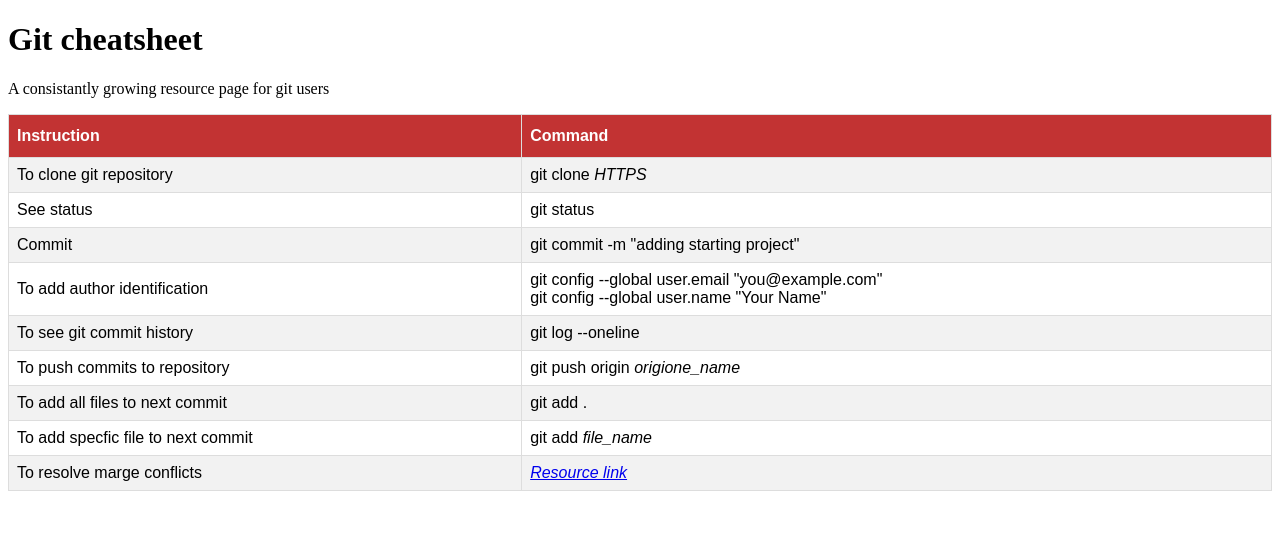
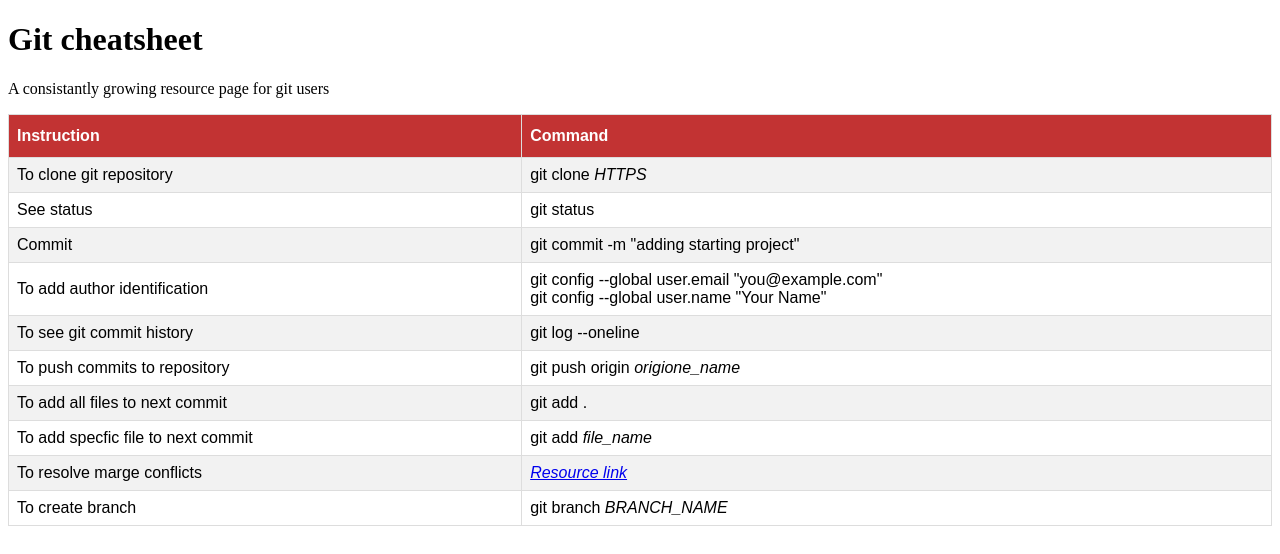
Before and after one commit to rakib313/Background-Generator, a plain HTML site: page index.html in a window 1280 px wide. Drawn offline with Linux system fonts and the light colour scheme.

Commit message:
adding how to branches instruction

```diff
--- a/index.html
+++ b/index.html
@@ -51,6 +51,10 @@
             <td>To resolve marge conflicts</td>
             <td><a target="_blank" href="https://docs.github.com/en/pull-requests/collaborating-with-pull-requests/addressing-merge-conflicts/resolving-a-merge-conflict-using-the-command-line"><i>Resource link</i></a></td>
         </tr>
+        <tr>
+            <td>To create branch</td>
+            <td>git branch <i>BRANCH_NAME</i></td>
+        </tr>
       </table>
 
 </body>
```
